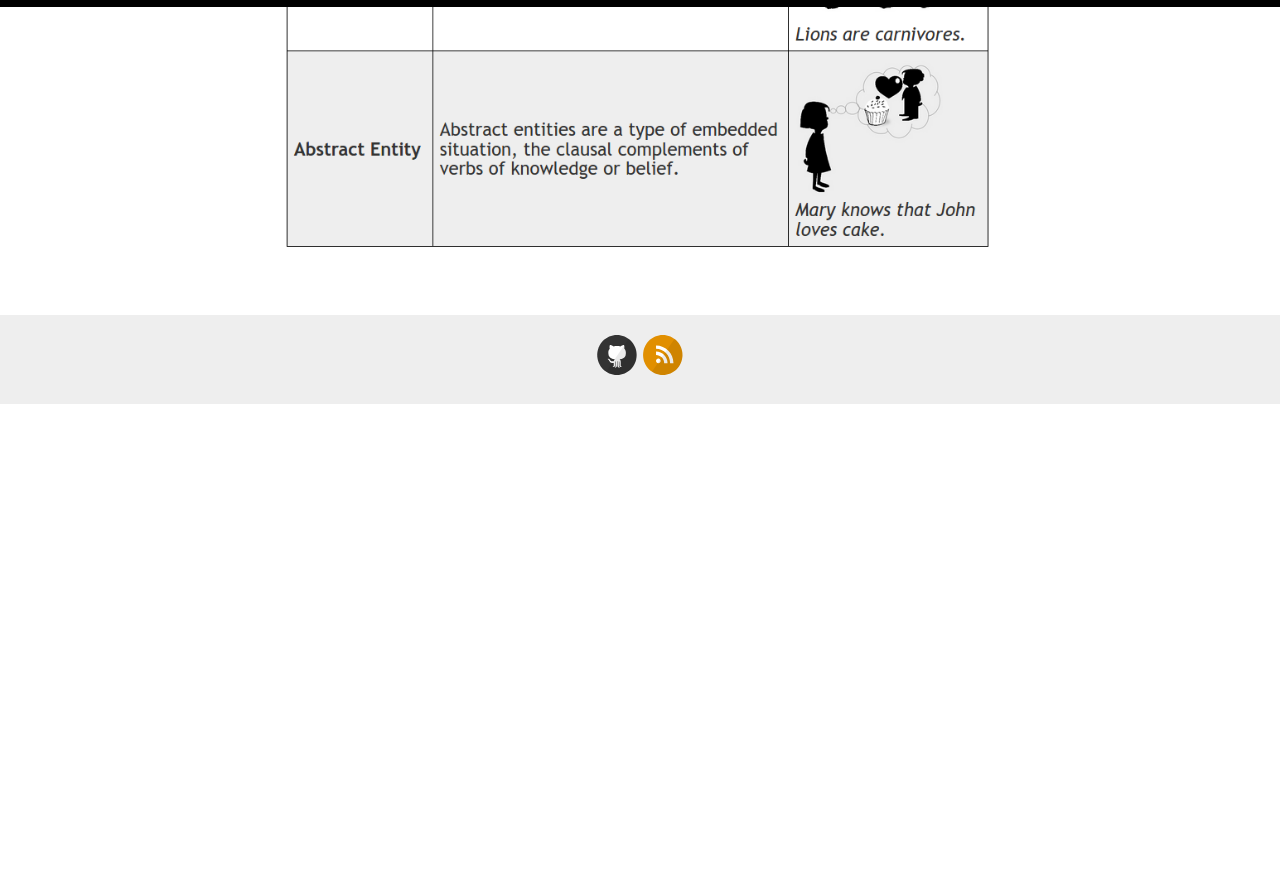
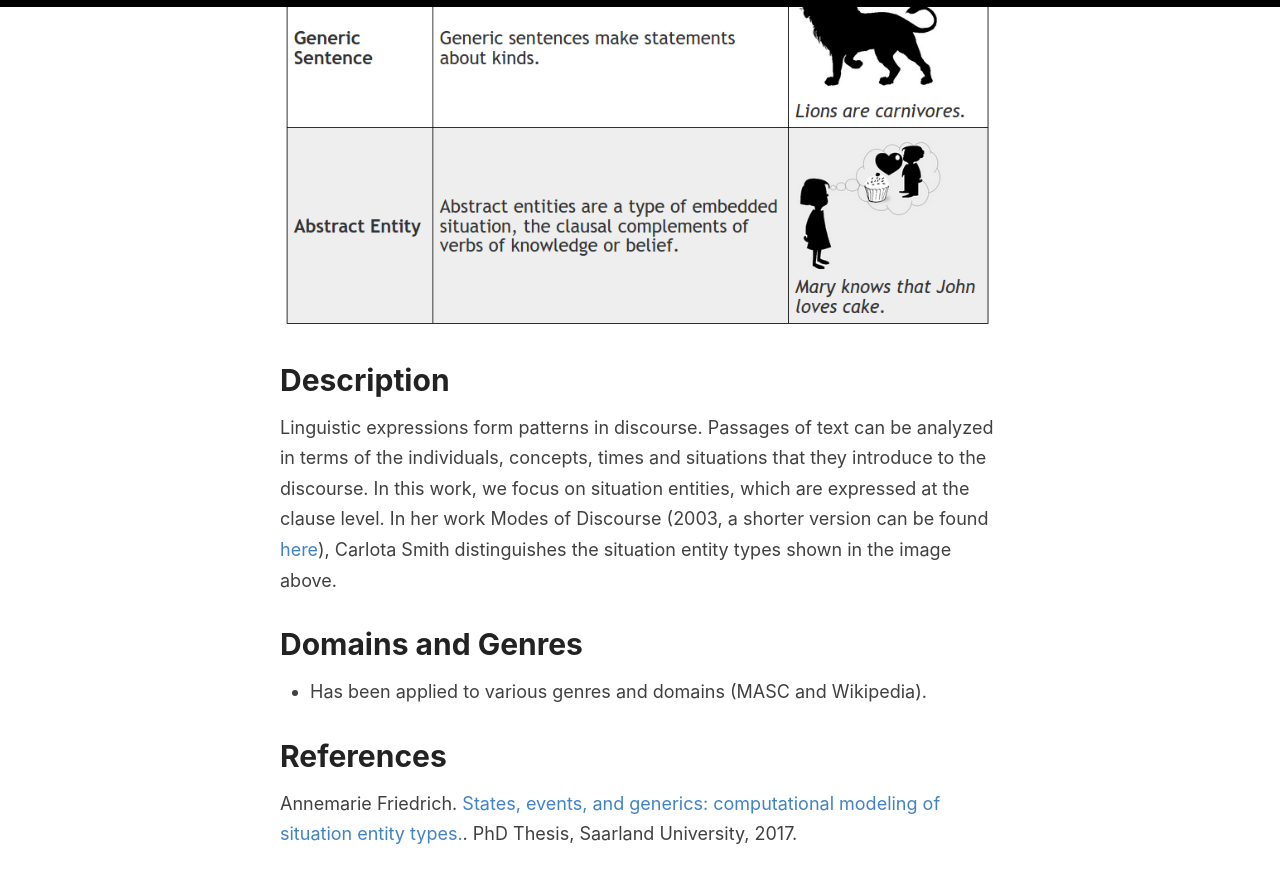
Before and after one commit to SIGANN/guido, a Jekyll site: the page built from _posts/2021-12-20-sitent.md, in a window 1280 px wide and 900 px high, scrolled down 988 px. Shown: the top 883 px of the window. Built offline with Jekyll 4.4.1, drawn with Linux system fonts in a browser that asks for light colours; before the commit the page ends 1393 px from its top, so only the background shows below that.

Commit message:
Update 2021-12-20-sitent.md

```diff
--- a/_posts/2021-12-20-sitent.md
+++ b/_posts/2021-12-20-sitent.md
@@ -7,7 +7,23 @@ categories: [Clause Labeling, Sentence Labeling, Lexical Aspect, Grammatical Asp
 <!--- Main URL: add exactly one link here, replacing only the URL --->
 [Link to Annotation Guidelines](https://www.coli.uni-saarland.de/projects/sitent/page.php?id=resources)
 
+<!--- Languages -->
+* English
+* German
+
 <!-- Teaser image, delete next line if none -->
 ![](http://sigann.github.io/guido/images/2021-12-20-sitent.png)
 
 <!-- Description -->
+# Description
+
+Linguistic expressions form patterns in discourse. Passages of text can be analyzed in terms of the individuals, concepts, times and situations that they introduce to the discourse. In this work, we focus on situation entities, which are expressed at the clause level. In her work Modes of Discourse (2003, a shorter version can be found [here](https://www.google.com/url?sa=t&rct=j&q=&esrc=s&source=web&cd=&ved=2ahUKEwiht5Pr6eb1AhVNs6QKHYX8ABAQFnoECBQQAQ&url=https%3A%2F%2Fciteseerx.ist.psu.edu%2Fviewdoc%2Fdownload%3Fdoi%3D10.1.1.588.3634%26rep%3Drep1%26type%3Dpdf&usg=AOvVaw051jttrobbfqZ4FtCA8B_c)), Carlota Smith distinguishes the situation entity types shown in the image above.
+
+<!-- Domains and Genres -->
+# Domains and Genres
+* Has been applied to various genres and domains (MASC and Wikipedia).
+
+
+<!-- Any further references, links etc. -->
+# References
+Annemarie Friedrich. [States, events, and generics: computational modeling of situation entity types.](https://publikationen.sulb.uni-saarland.de/handle/20.500.11880/23722). PhD Thesis, Saarland University, 2017.
```
